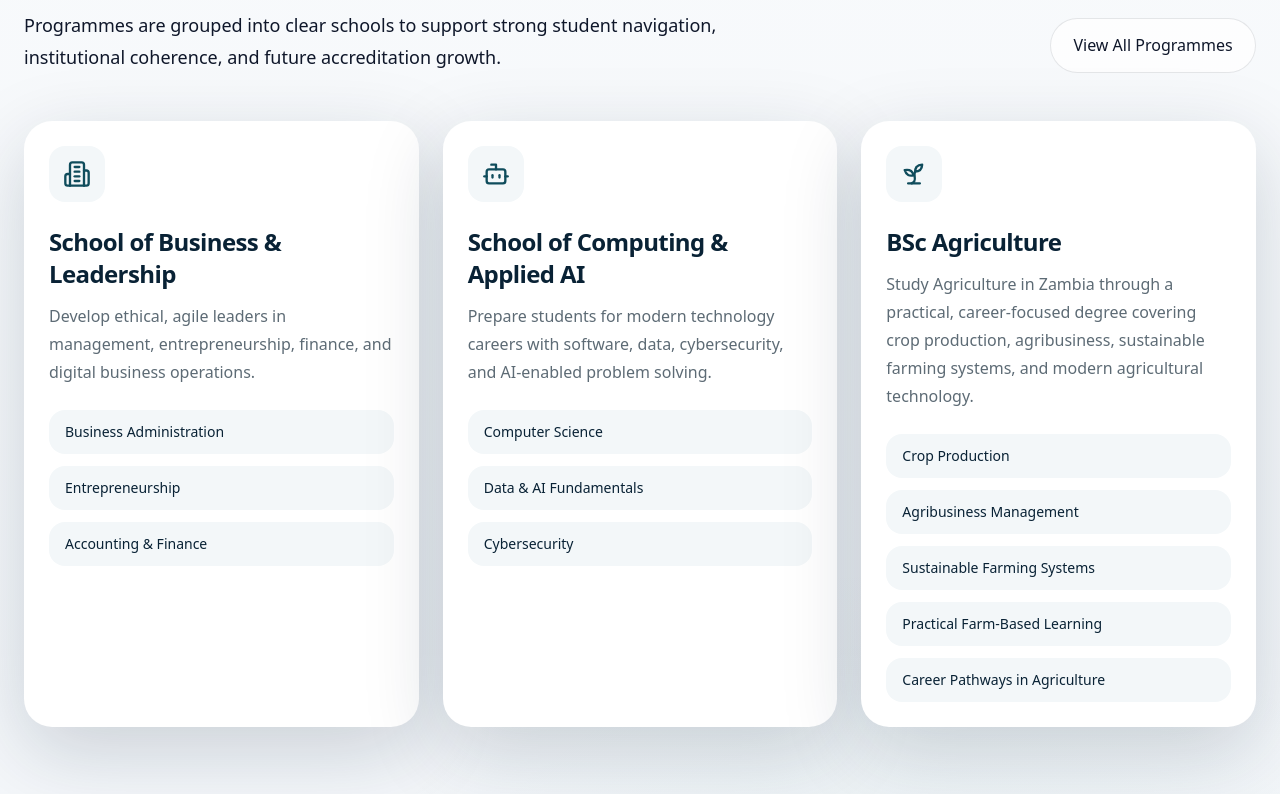
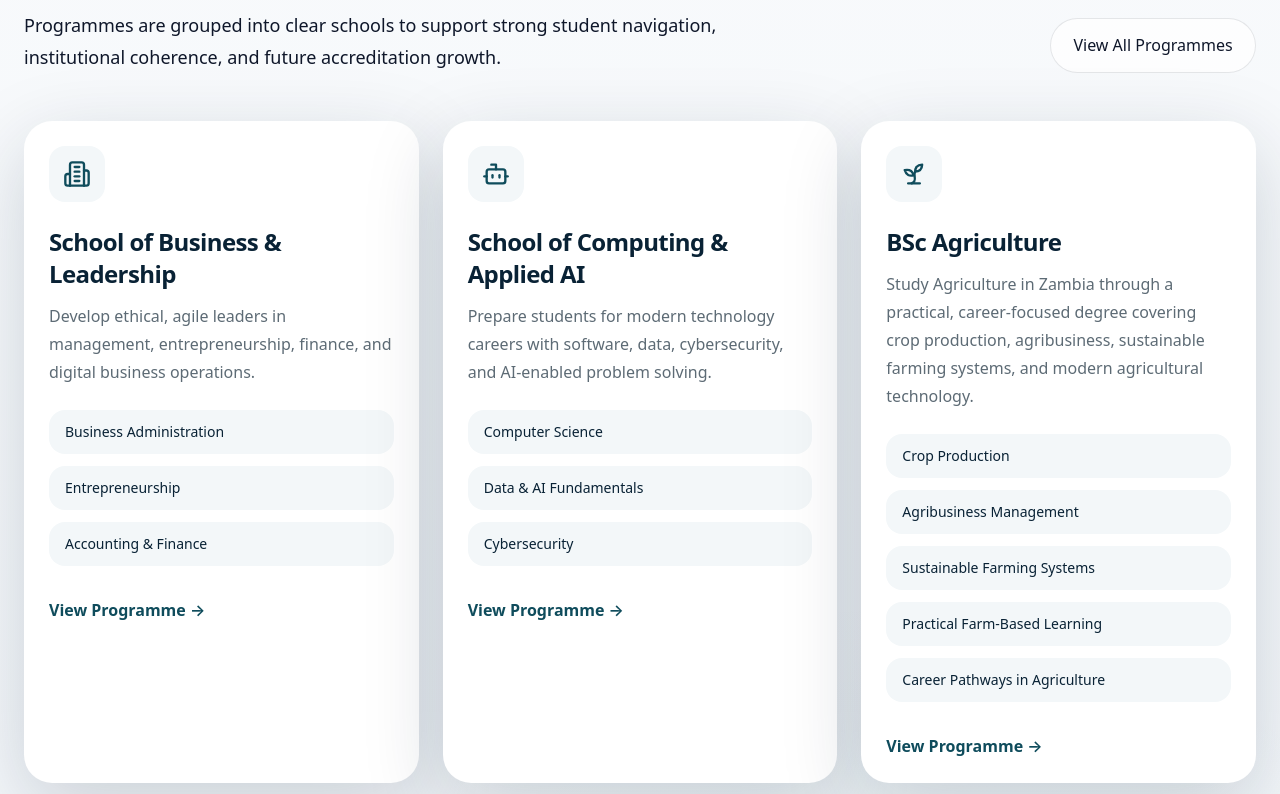
Before and after one commit to kkamfwa/kpmu-website, a Next.js app: page / in a window 1280 px wide. Shown: the part 1946-2740 px from the top of the page. Built offline with nearby package versions, Linux system fonts and the light colour scheme.

Commit message:
Make programme cards clickable

```diff
--- a/components/programme-grid.tsx
+++ b/components/programme-grid.tsx
@@ -1,17 +1,26 @@
 import Link from "next/link";
 import { programmes } from "@/data/site";
 import { SurfaceCard } from "@/components/ui";
+
+function slugify(text: string) {
+  return text
+    .toLowerCase()
+    .replace(/&/g, "and")
+    .replace(/[^a-z0-9]+/g, "-")
+    .replace(/^-+|-+$/g, "");
+}
 
 export function ProgrammeGrid() {
   return (
     <div className="grid gap-6 xl:grid-cols-3">
       {programmes.map((programme) => {
         const Icon = programme.icon;
+        const href = `/programmes/${slugify(programme.title)}`;
 
         return (
-          <SurfaceCard key={programme.title} className="border-ink/5">
-
-            <div className="flex h-14 w-14 items-center justify-center rounded-2xl bg-mist text-ocean">
+          <Link key={programme.title} href={href} className="group block h-full">
+            <SurfaceCard className="flex h-full flex-col border-ink/5 transition duration-300 ease-out group-hover:-translate-y-1 group-hover:scale-[1.01] group-hover:border-ocean/20 group-hover:shadow-2xl">
+              <div className="flex h-14 w-14 items-center justify-center rounded-2xl bg-mist text-ocean transition group-hover:bg-ocean group-hover:text-white">
                 <Icon className="h-7 w-7" />
               </div>
 
@@ -26,17 +35,16 @@ export function ProgrammeGrid() {
               <ul className="mt-6 space-y-3 text-sm text-ink">
                 {programme.items.map((item) => (
                   <li key={item} className="rounded-2xl bg-mist px-4 py-3">
-                  <Link
-                    href={`/programmes/${programme.title.toLowerCase().replace(/ /g, "-")}`}
-                    className="block hover:underline"
-                  >
                     {item}
-                  </Link>
                   </li>
                 ))}
               </ul>
 
+              <span className="mt-8 inline-flex items-center font-semibold text-ocean transition group-hover:translate-x-1">
+                View Programme →
+              </span>
             </SurfaceCard>
+          </Link>
         );
       })}
     </div>
```
Lines whose indentation alone changed are shown as unchanged.
